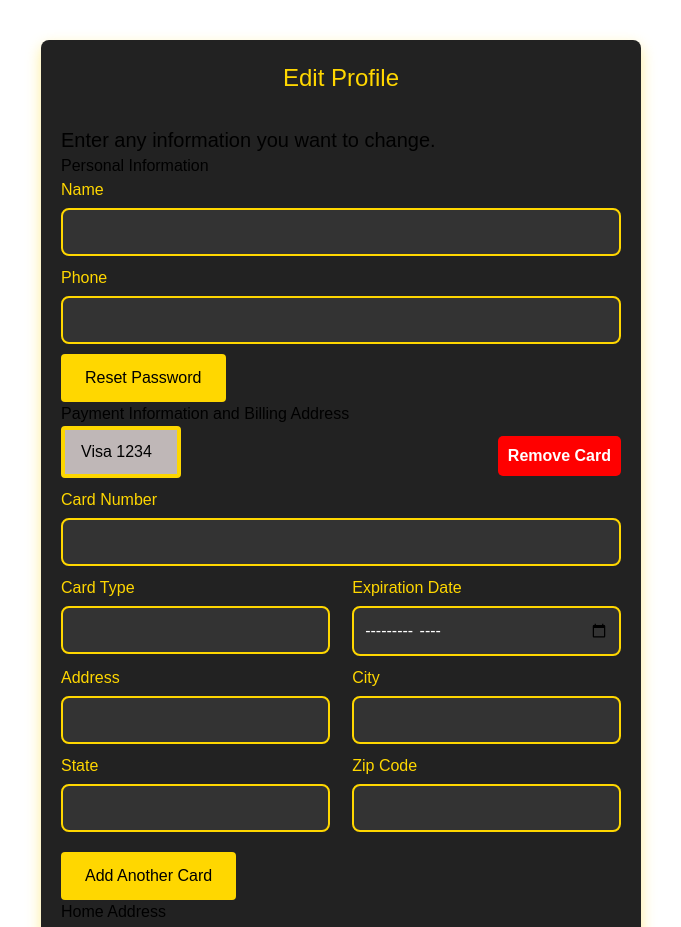
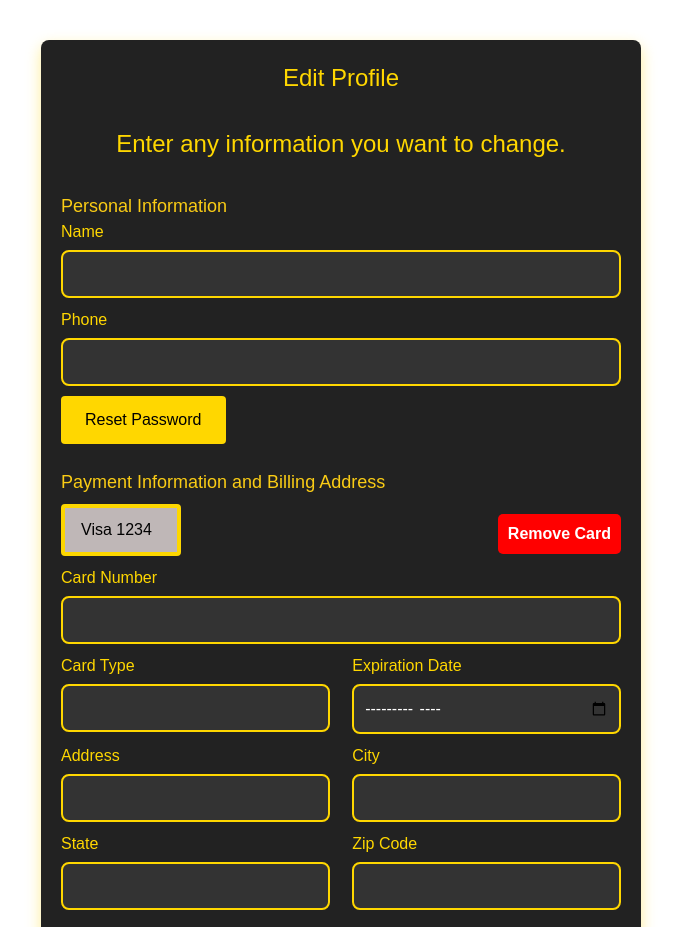
Before and after one commit to meghan-d/swe-project, a React (Create React App) app in the folder cinema-e-booking-system/: page /edit-profile in a window 1280 px wide. Shown: the top 927 px of the page, without its empty margins (299-980 px from the left). Built offline with nearby package versions, Linux system fonts and the light colour scheme.

Commit message:
fixed colors

```diff
--- a/cinema-e-booking-system/src/pages/ProfileEdit.jsx
+++ b/cinema-e-booking-system/src/pages/ProfileEdit.jsx
@@ -62,12 +62,12 @@ const ProfileEdit = () => {
   return (
     <div className="container">
       <h2 className="title">Edit Profile</h2>
-      <h3 className="text-xl">Enter any information you want to change.</h3>
+      <h3 className="title">Enter any information you want to change.</h3>
 
       {/* Success Message */}
       {successMessage && <div className="success-message">{successMessage}</div>}
 
-      <h3>Personal Information</h3>
+      <h3 className="text-lg text-yellow-400">Personal Information</h3>
       {/* Name Field */}
       <div className="form-group">
         <label className="label">Name</label>
@@ -95,7 +95,7 @@ const ProfileEdit = () => {
       </div>
       <button className="edit-button">Reset Password</button>
 
-      <h3>Payment Information and Billing Address</h3>
+      <h3 className="text-lg text-yellow-400 mt-6 mb-2">Payment Information and Billing Address</h3>
       <div className="two-column">
         <div className="card">Visa 1234</div>
         <button className="delete-button">Remove Card</button>
@@ -182,7 +182,7 @@ const ProfileEdit = () => {
       <button className="edit-button">Add Another Card</button>
       </div>
 
-      <h3>Home Address</h3>
+      <h3 className="text-lg text-yellow-400 mt-6 mb-2">Home Address</h3>
       {/* Address Field */}
       <div className="two-column">
       <div className="form-group">
```
